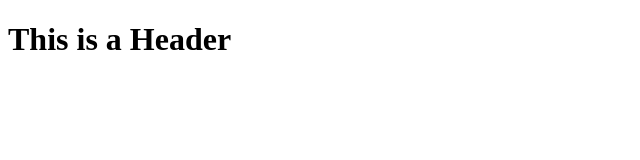
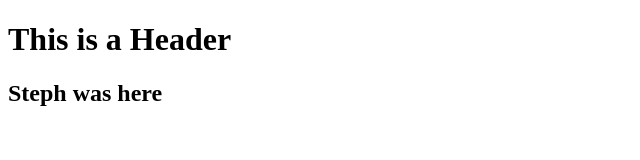
Before and after one commit to bluerosinneo/git_exercise, a plain HTML site: page index.html in a window 1280 px wide. Shown: the whole page, without its empty margins (0-640 px from the left). Drawn offline with Linux system fonts and the light colour scheme.

Commit message:
added second header

```diff
--- a/index.html
+++ b/index.html
@@ -8,5 +8,6 @@
 </head>
 <body>
     <h1>This is a Header</h1>
+    <h2>Steph was here</h2>
 </body>
 </html>
```
